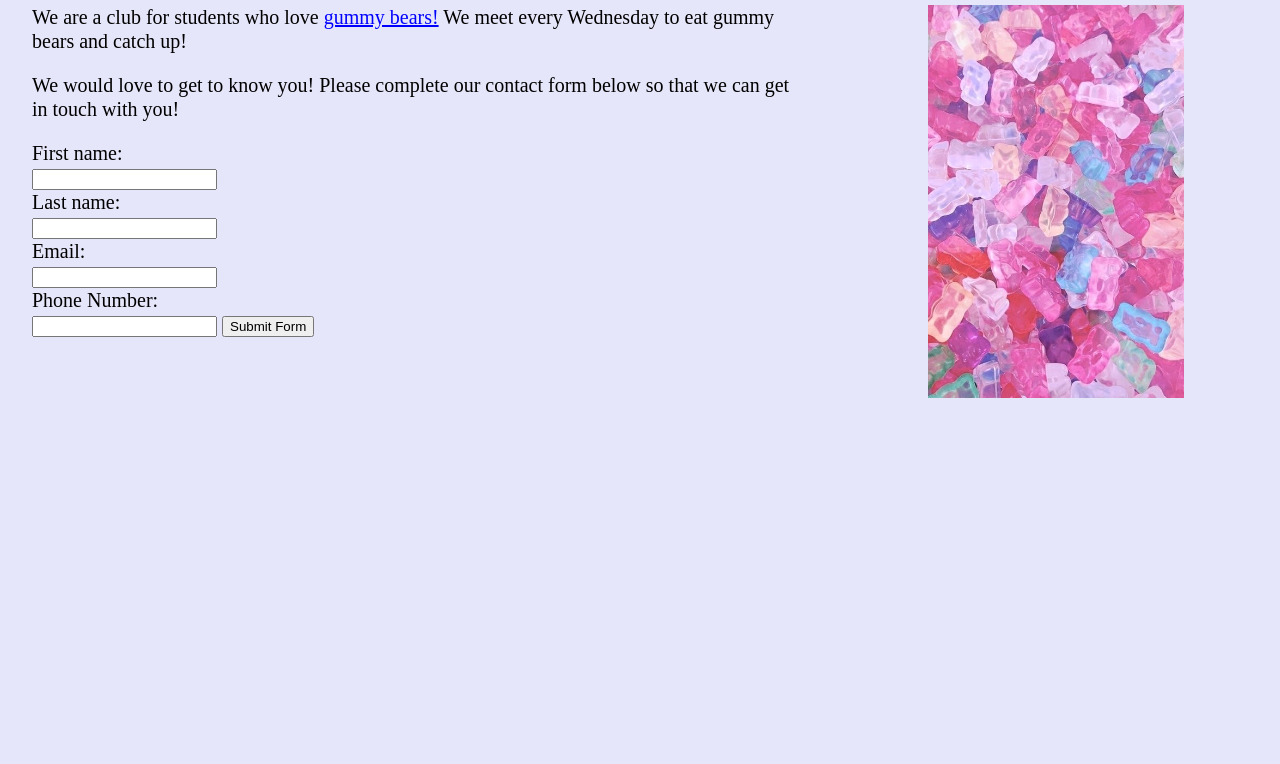
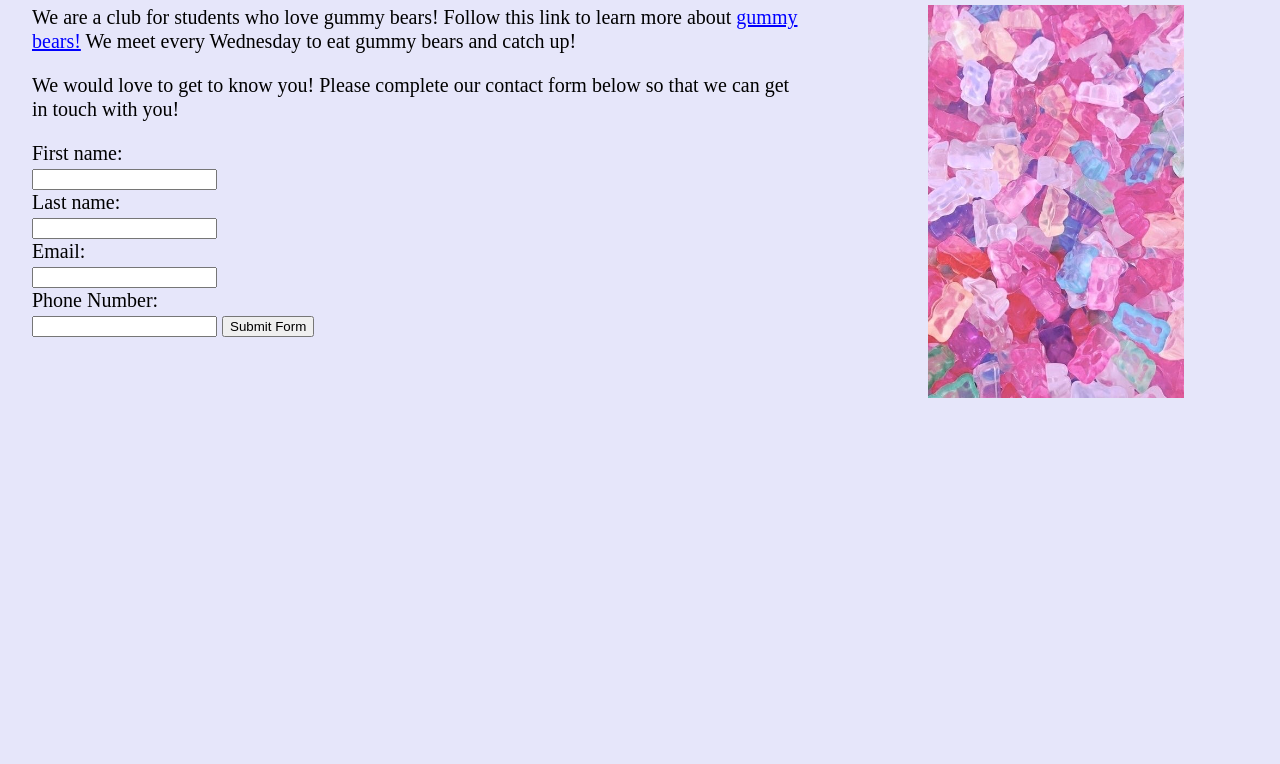
Before and after one commit to Zach-Kiser/343-s23-p1, a plain HTML site: page index.html in a window 1280 px wide. Shown: the part 210-974 px from the top of the page. Drawn offline with Linux system fonts and the light colour scheme.

Commit message:
Update index.html

```diff
--- a/index.html
+++ b/index.html
@@ -28,7 +28,8 @@
   <main>
       <h2>Club Information</h2>
       <img src="images/purple-and-pink-bears.jpg" alt="Many multicolored gummy bears">
-      <p> We are a club for students who love <a id="external-link" href="https://en.wikipedia.org/wiki/Gummy_bear">gummy bears!</a> We meet every Wednesday
+      <p> We are a club for students who love gummy bears! Follow this link to learn more about
+        <a id="external-link" href="https://en.wikipedia.org/wiki/Gummy_bear">gummy bears!</a> We meet every Wednesday
         to eat gummy bears and catch up!
       </p>
       <p> We would love to get to know you! Please complete our contact form below
```
